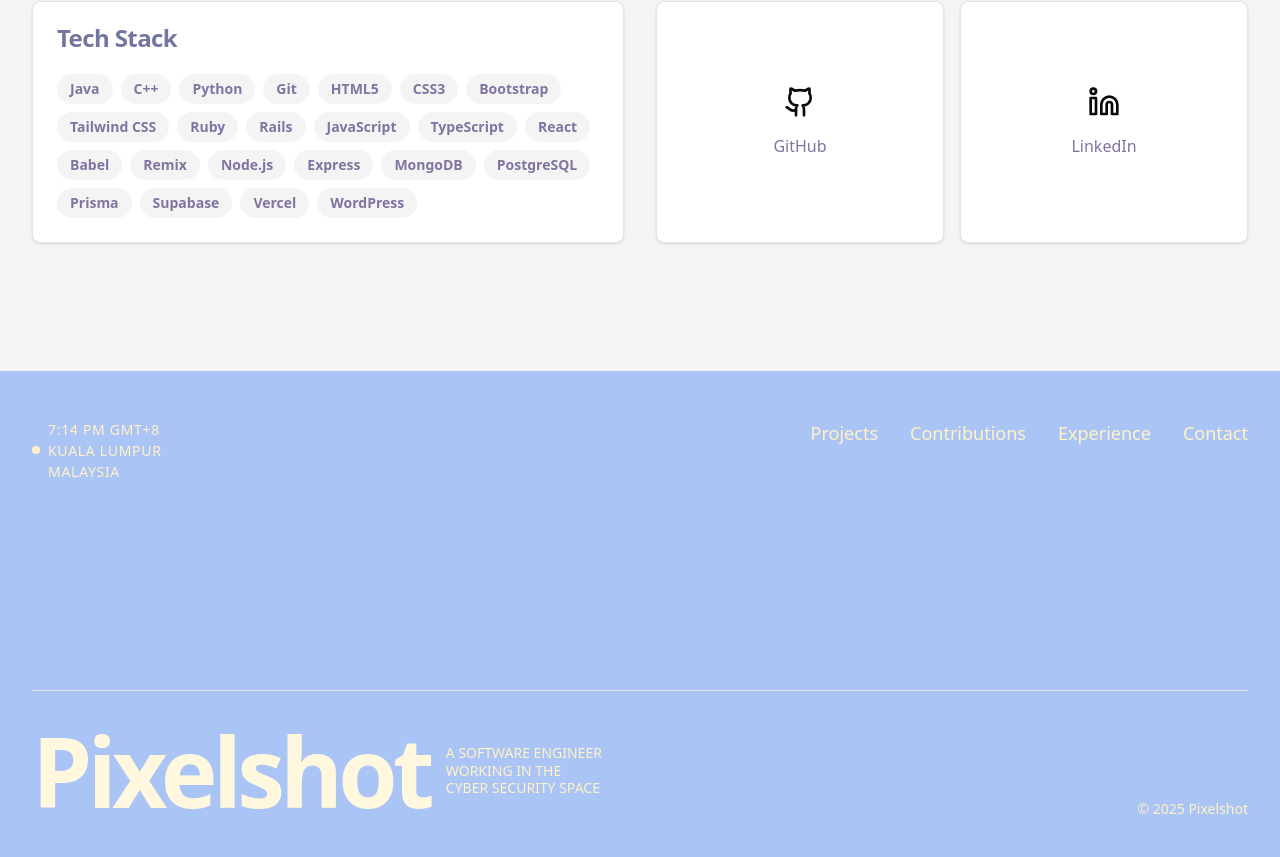
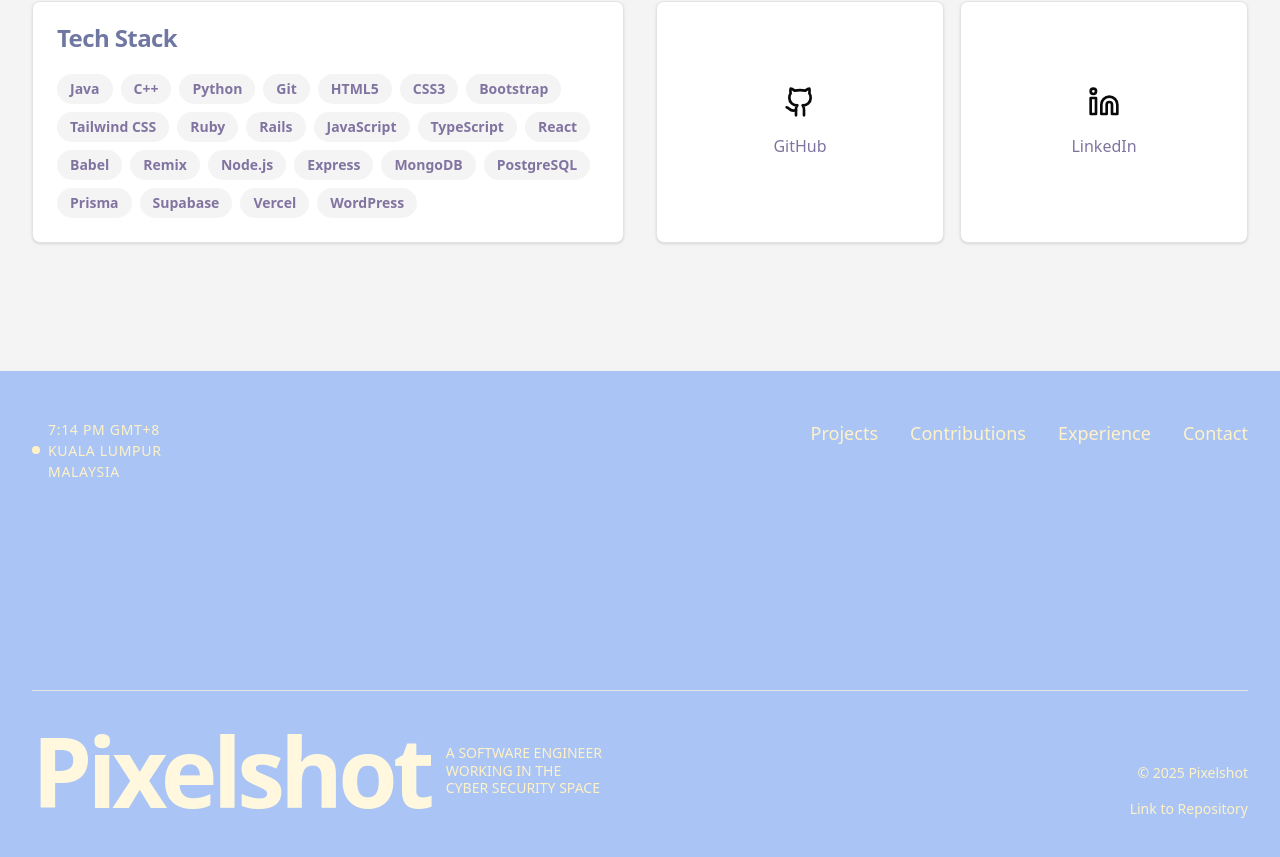
Before and after one commit to Pixelshot/portfolio, a Next.js app: page / in a window 1280 px wide. Shown: the part 6601-7458 px from the top of the page. Built offline with nearby package versions, Linux system fonts and the light colour scheme; no server answers.

Commit message:
added link to repo in footer

```diff
--- a/src/components/layout/footer.tsx
+++ b/src/components/layout/footer.tsx
@@ -44,9 +44,17 @@
                     <div className="flex flex-col items-end gap-4">
                         {/* Abstract Graphic Placeholder */}
                         {/* <div className="w-24 h-24 border border-[#E5E5E0]/30 dark:border-[#2D3250]/30 transform rotate-45 mb-4 hidden md:block" /> */}
-                        <span className="text-sm text-[#FFF2C6] dark:text-[#2D3250]/60">
+                        <span className="text-sm text-[#FFF2C6] dark:text-[#2D3250]">
                             © {new Date().getFullYear()} Pixelshot
                         </span>
+                        <a
+                            href="https://github.com/Pixelshot/portfolio"
+                            target="_blank"
+                            rel="noopener noreferrer"
+                            className="text-sm text-[#FFF2C6] dark:text-[#2D3250] hover:text-white dark:hover:opacity-70 transition-colors"
+                        >
+                            Link to Repository
+                        </a>
                     </div>
                 </div>
             </div>
```
